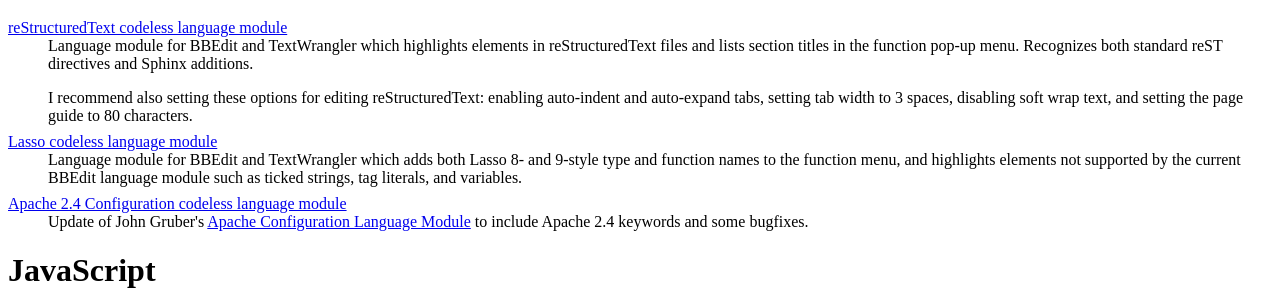
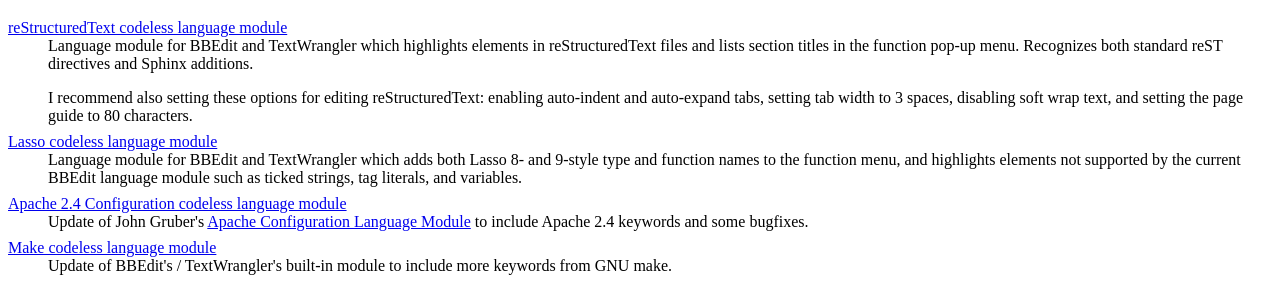
Before and after one commit to EricFromCanada/byte-bucket, a plain HTML site: page index.html in a window 1280 px wide. Shown: the part 513-803 px from the top of the page. Drawn offline with Linux system fonts and the light colour scheme.

Commit message:
update of shipping language module for Make: - added more keywords from GNU Make - split function names into BBLMPredefinedNameList - enabled case sensitivity for keywords - added BBLMCommentLineDefault for Un/Comment Selection command - added keyword lookup URL

```diff
--- a/index.html
+++ b/index.html
@@ -385,6 +385,9 @@ tag literals, and variables.</dd>
 <dt><a class="reference external" href="https://bitbucket.org/EricFromCanada/ericfromcanada.bitbucket.org/raw/default/bbedit/Apache%20Configuration.plist">Apache 2.4 Configuration codeless language module</a></dt>
 <dd>Update of John Gruber's <a class="reference external" href="http://daringfireball.net/projects/apacheconfig/">Apache Configuration Language Module</a> to include
 Apache 2.4 keywords and some bugfixes.</dd>
+<dt><a class="reference external" href="https://bitbucket.org/EricFromCanada/ericfromcanada.bitbucket.org/raw/default/bbedit/Make.plist">Make codeless language module</a></dt>
+<dd>Update of BBEdit's / TextWrangler's built-in module to include more keywords
+from GNU make.</dd>
 </dl>
 </div>
 <div class="section" id="javascript">
```
Also changed, not shown: 2 other files.
